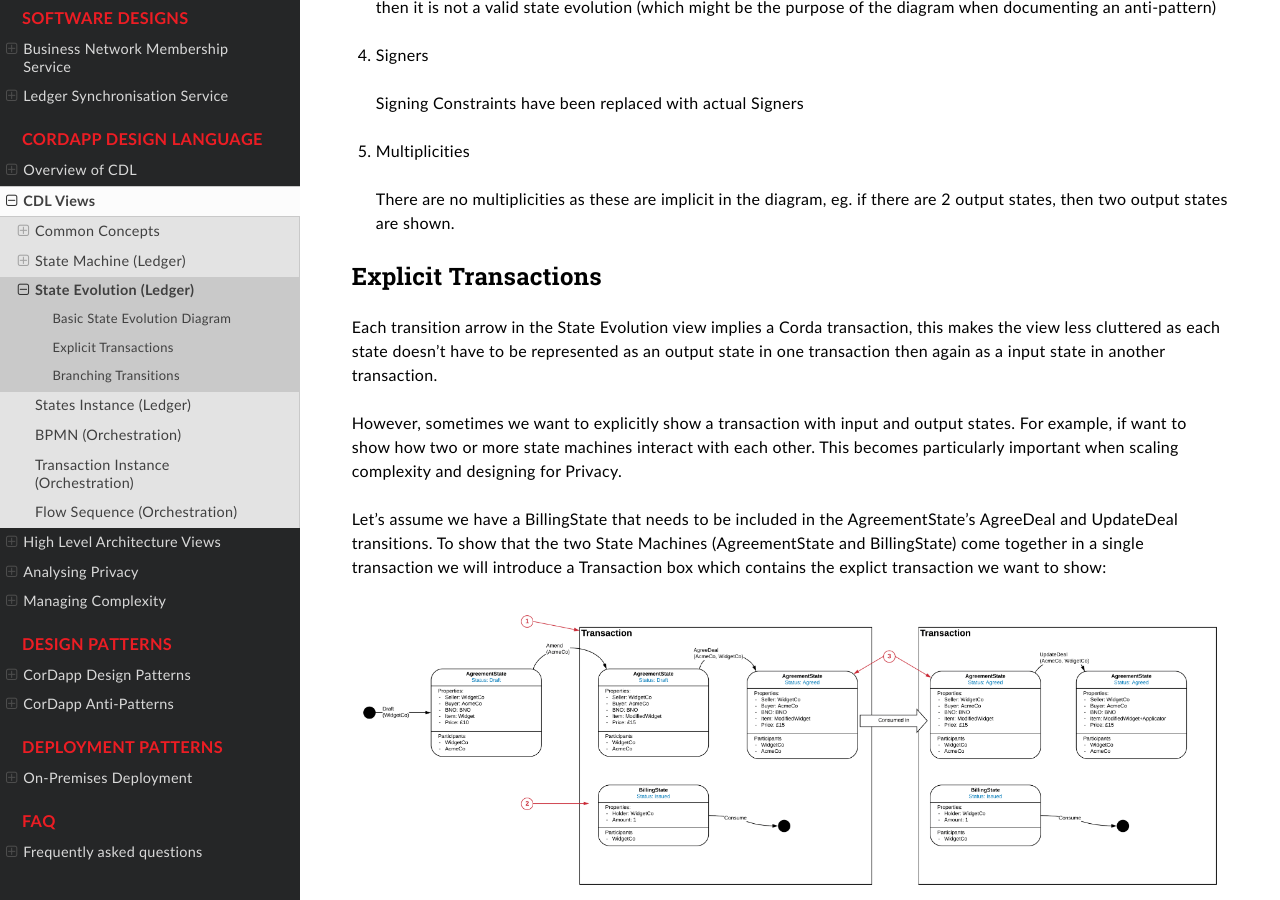
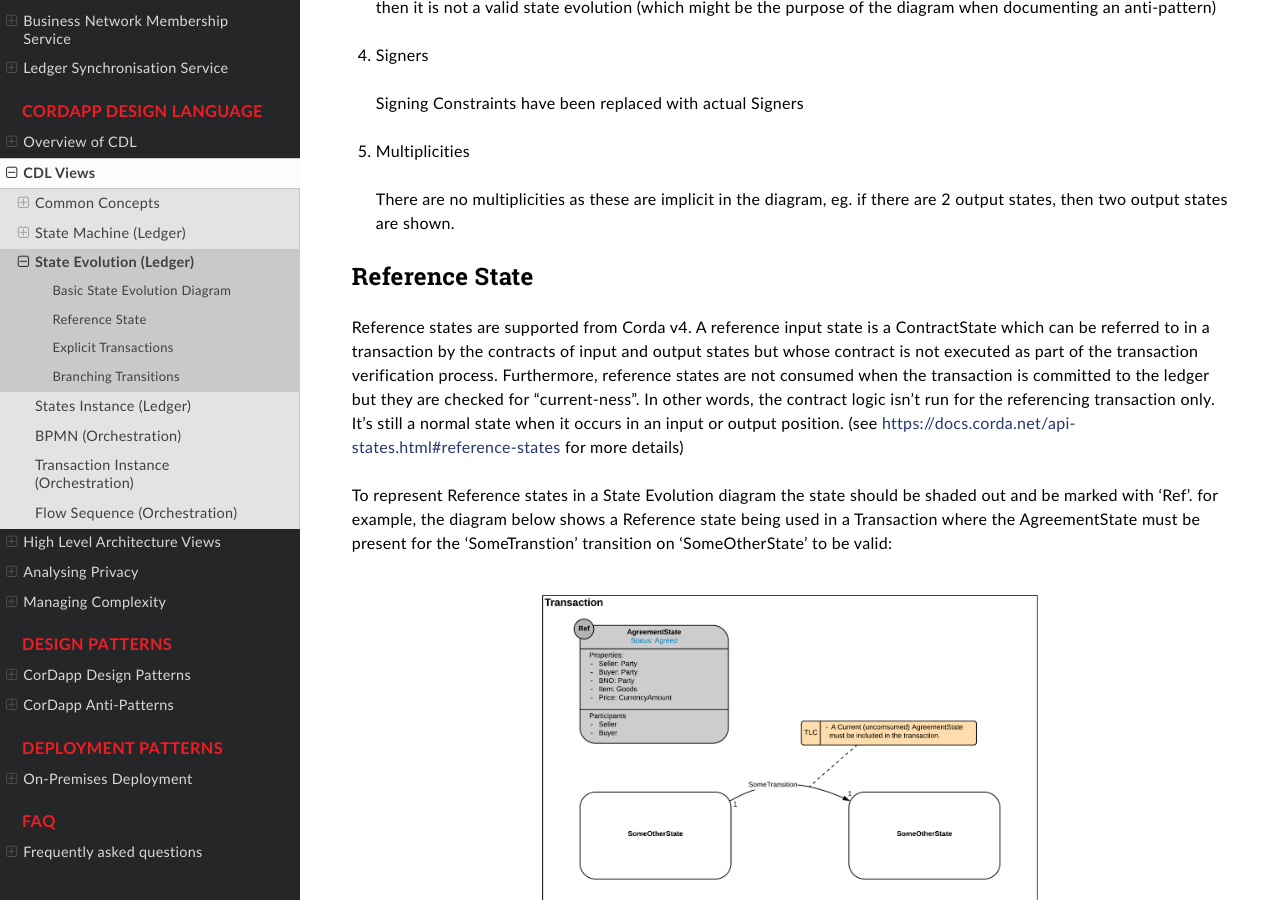
Before and after one commit to corda/corda-solutions, a Sphinx documentation site: the page built from docs/source/corda-modelling-notation/views/views-state-evolution.rst, in a window 1280 px wide and 900 px high, scrolled down 1427 px. Built offline with Sphinx 7.4.7 and the Read the Docs theme 2.0.0, drawn with Linux system fonts in a browser that asks for light colours.

Commit message:
updated state evolution

```diff
--- a/docs/source/corda-modelling-notation/todo.txt
+++ b/docs/source/corda-modelling-notation/todo.txt
@@ -1,7 +1,7 @@
 
 
 
-3. Update the State eveolution section to make more comprehensive
+3. Add reference states
 
 3. Add analysis sections
 
@@ -14,3 +14,5 @@
 6. Add worked example (from Alice's project)
 
 7. add cordapp frame work spreadsheet.
+
+8. add extra flaw in Token design pattern
--- a/docs/source/corda-modelling-notation/views/views-state-evolution.rst
+++ b/docs/source/corda-modelling-notation/views/views-state-evolution.rst
@@ -44,6 +44,24 @@ A State Evolution maps out a potential route through this State Machine, for exa
   There are no multiplicities as these are implicit in the diagram, eg. if there are 2 output states, then two output states are shown.
 
 
+---------------
+Reference State
+---------------
+
+Reference states are supported from Corda v4. A reference input state is a ContractState which can be referred to in a transaction by the contracts of input and output states but whose contract is not executed as part of the transaction verification process. Furthermore, reference states are not consumed when the transaction is committed to the ledger but they are checked for “current-ness”. In other words, the contract logic isn’t run for the referencing transaction only. It’s still a normal state when it occurs in an input or output position. (see https://docs.corda.net/api-states.html#reference-states for more details)
+
+To represent Reference states in a State Evolution diagram the state should be shaded out and be marked with 'Ref'. for example, the diagram below shows a Reference state being used in a Transaction where the AgreementState must be present for the 'SomeTranstion' transition on 'SomeOtherState' to be valid:
+
+
+
+.. image:: ../resources/views/CDL_SE_Reference_state.png
+  :width: 60%
+  :align: center
+
+
+
+
+
 ---------------------
 Explicit Transactions
 ---------------------
```
Also changed, not shown: docs/source/corda-modelling-notation/resources/views/CDL_SE_Reference_state.png (added).
